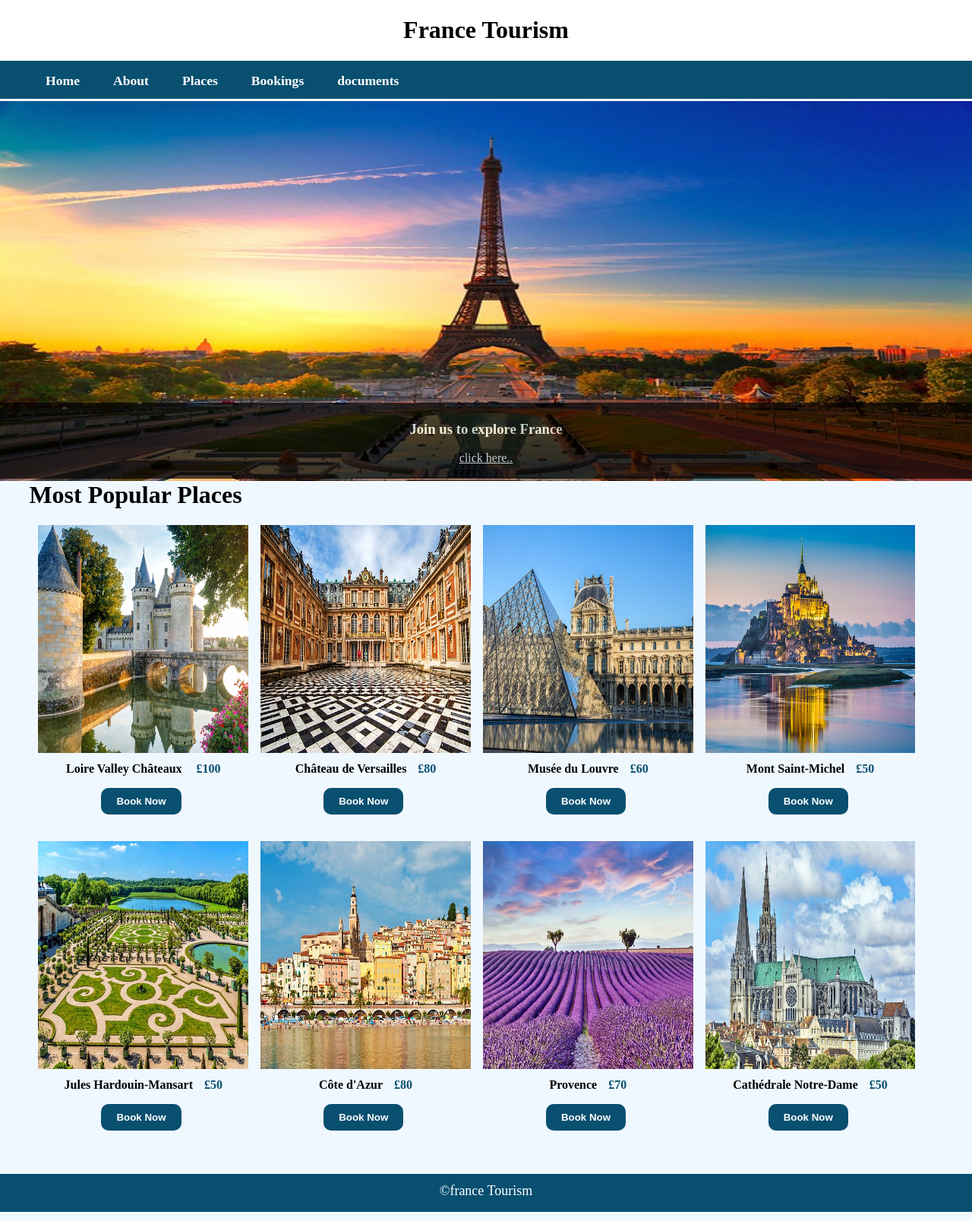
After one commit to kpsvdp/Tourism, a PHP site: page /content/index.html in a window 1280 px wide. The commit adds this page. Shown: the whole page at 76% size. Run offline with PHP 8.4, Linux system fonts and the light colour scheme.

Commit message:
Add files via upload

```diff
--- a/assets/style/style.css
+++ b/assets/style/style.css
@@ -90,8 +90,8 @@ main img{
 .btn{
     border: none;
     border-radius: 10px;
-    padding: 12px 20px;
-    margin: 0px 3%;
+    padding: 10px 20px;
+    margin: 0px 30%;
     font-weight: bold;
     cursor: pointer;
     background-color: #084f70;
--- /dev/null
+++ b/content/index.html
@@ -0,0 +1,80 @@
+<!DOCTYPE html>
+<html lang="en">
+<head>
+    <meta charset="UTF-8">
+    <meta http-equiv="X-UA-Compatible" content="IE=edge">
+    <meta name="viewport" content="width=device-width, initial-scale=1.0">
+    <title>Tourism</title>
+    <link rel="stylesheet" href="../assets/style/style.css">
+</head>
+<body>
+   <header>
+    <h1>France Tourism</h1>
+   </header>
+        <nav>
+            <ul class="menu-list">
+                <li> <a href="index.html"> Home</a></li>
+                <li> <a href="#">About</a></li>
+                <li> <a href="#">Places</a></li>
+                <li> <a href="#">Bookings</a></li>
+                <li> <a href="design_document.pdf">documents</a></li>
+            </ul>
+        </nav>
+        <main>
+           <a href="content.html"><img src="../assets/img/banner.jpg" alt=" Eiffel Tower">
+                <div id="background">
+                    <h3>Join us to explore France</h3>
+                    <p>click here..</p>
+                </div>
+            </a>
+        </main>
+        <div class="sub-sections">
+            <h1> Most Popular Places</h1>
+            <div class="sub-tile">
+                <img src="../assets/img/img.jpg" alt="Mont Saint-Michel">
+                <p>Loire Valley Châteaux <span>£100</span></p>
+                <button type="button" class="btn">Book Now</button>
+            </div>
+            <div class="sub-tile">
+                <img src="../assets/img/img1.jpg" alt="Chateau de Chenonceau">
+                <p>Château de Versailles<span>£80</span></p>
+                <button type="button" class="btn">Book Now</button>
+            </div>
+            <div class="sub-tile">
+                <img src="../assets/img/img2.jpg" alt="Gardens of the Château de Versailles">
+                <p>Musée du Louvre<span>£60</span></p>
+                <button type="button" class="btn">Book Now</button>
+            </div>
+            <div class="sub-tile">
+                <img src="../assets/img/img3.jpg" alt="Amiens">
+                <p>Mont Saint-Michel<span>£50</span></p>
+                <button type="button" class="btn">Book Now</button>
+            </div>
+        </div>
+        <div class="sub-sections">
+            <div class="sub-tile">
+                <img src="../assets/img/img4.jpg" alt="Mont Saint-Michel">
+                <p>Jules Hardouin-Mansart<span>£50</span></p>
+                <button type="button" class="btn">Book Now</button>
+            </div>
+            <div class="sub-tile">
+                <img src="../assets/img/img5.jpg" alt="Chateau de Chenonceau">
+                <p>Côte d'Azur<span>£80</span></p>
+                <button type="button" class="btn">Book Now</button>
+            </div>
+            <div class="sub-tile">
+                <img src="../assets/img/img6.jpg" alt="Gardens of the Château de Versailles">
+                <p>Provence<span>£70</span></p>
+                <button type="button" class="btn">Book Now</button>
+            </div>
+            <div class="sub-tile">
+                <img src="../assets/img/img7.jpg" alt="Amiens">
+                <p>Cathédrale Notre-Dame<span>£50</span></p>
+                <button type="button" class="btn">Book Now</button>
+            </div>
+        </div>
+        <footer>
+            <p>&#169;france Tourism</p>
+        </footer>
+</body>
+</html>
```
Also changed, not shown: other parts of assets/style/style.css (+6 -129 lines), content/content.html (added, +36 -0 lines), assets/img/banner.jpg (added), assets/img/img.jpg (added), assets/img/img1.jpg (added), assets/img/img2.jpg (added), assets/img/img3.jpg (added), assets/img/img4.jpg (added), assets/img/img5.jpg (added), assets/img/img6.jpg (added), assets/img/img7.jpg (added), 1 other file.
